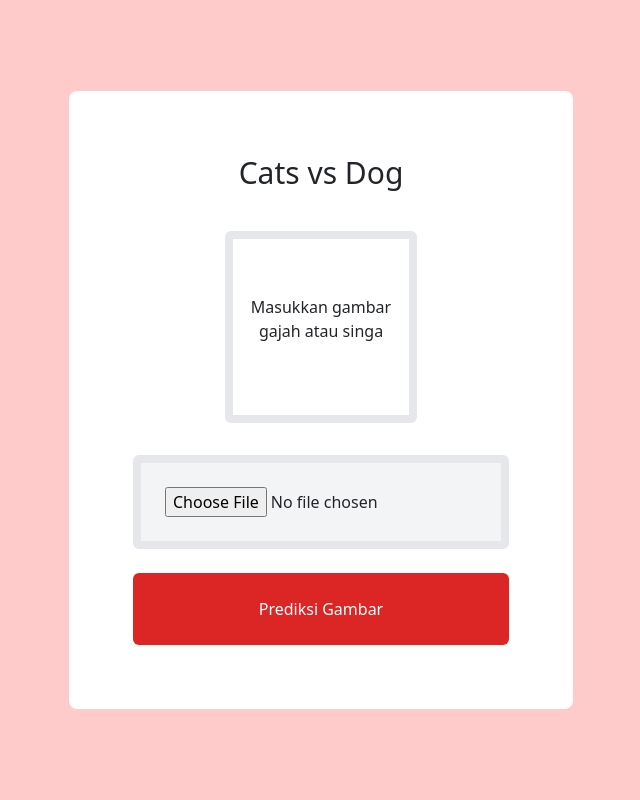
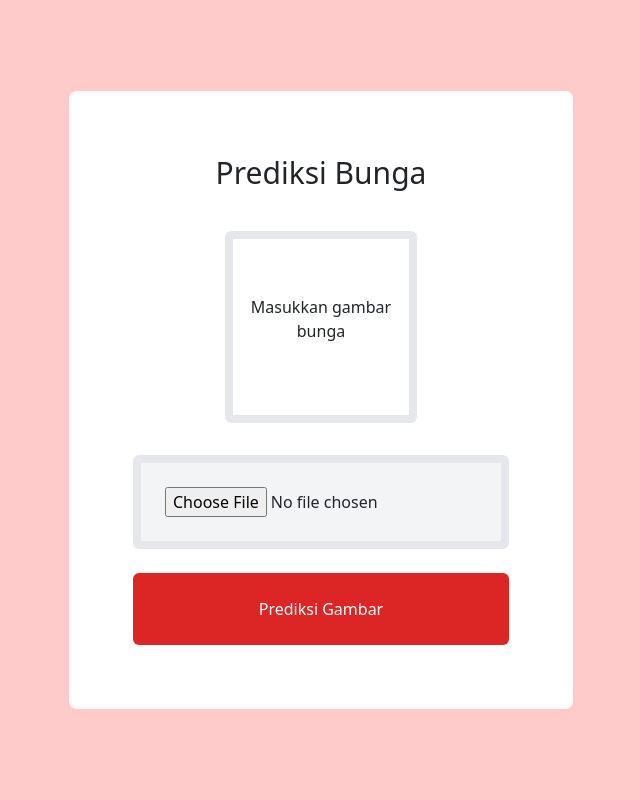
Before and after one commit to ekayunnia/flowers-classification-heroku, a Flask app: page / in a window 1280 px wide. Shown: the whole page, without its empty margins (319-959 px from the left). Run offline with Flask 2, Linux system fonts and the light colour scheme.

Commit message:
Update index.html

```diff
--- a/templates/index.html
+++ b/templates/index.html
@@ -14,7 +14,7 @@
     <link href="https://cdn.jsdelivr.net/npm/bootstrap@5.0.2/dist/css/bootstrap.min.css" rel="stylesheet"
         integrity="sha384-EVSTQN3/azprG1Anm3QDgpJLIm9Nao0Yz1ztcQTwFspd3yD65VohhpuuCOmLASjC" crossorigin="anonymous">
 
-    <title>Cats vs Dog Application</title>
+    <title>Flowers Application</title>
 </head>
 
 <body>
@@ -34,7 +34,7 @@
                     bg-white
                     rounded-lg
                 ">
-            <h1 class="text-3xl text-bold">Cats vs Dog</h1>
+            <h1 class="text-3xl text-bold">Prediksi Bunga</h1>
 
             {% if uploaded_image %}
             <img src="{{ url_for('send_uploaded_image', filename=uploaded_image) }}"
@@ -51,7 +51,7 @@
                         rounded-md
                     ">
                 <p class="text-center">
-                    Masukkan gambar gajah atau singa
+                    Masukkan gambar bunga
                 </p>
             </div>
             {% endif %} {% if prediction %}
```
